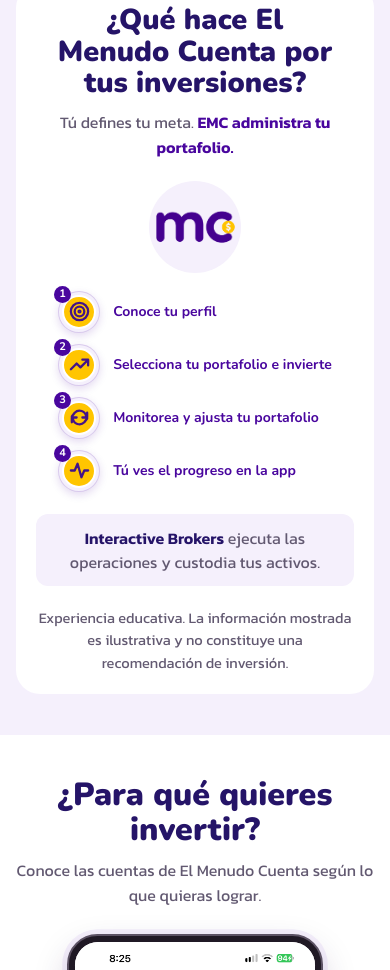
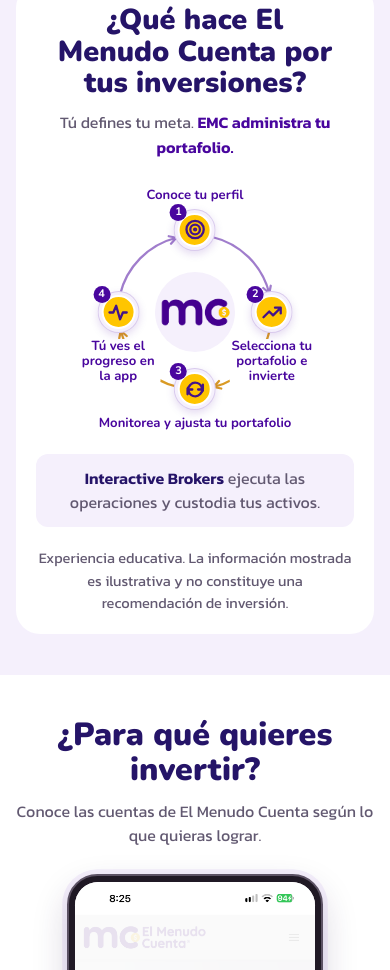
Before and after one commit to xserbia/menudocuenta, a plain HTML site: page index.html in a window 390 px wide. Shown: the part 1460-2430 px from the top of the page. Drawn offline with nearby package versions, Linux system fonts and the light colour scheme.

Commit message:
Mantener el diagrama circular en móviles

```diff
--- a/styles.css
+++ b/styles.css
@@ -367,16 +367,25 @@ h2 { font-size: clamp(2rem, 3.6vw, 3.4rem); }
 .process .emc-symbol svg { width: 30px; height: 30px; fill: none; stroke: currentColor; stroke-width: 2.4; stroke-linecap: round; stroke-linejoin: round; }
 .process .emc-roles { margin: 0; padding: 12px 15px; border-radius: 12px; background: var(--emc-lilac); color: var(--emc-muted); }
 .process .emc-roles strong { color: var(--emc-text); }
-  @media (max-width: 40rem) {
-    .process .emc-diagram { min-height: 0; margin-block: 22px; }
-    .process .emc-ring { position: static; transform: none; width: auto; height: auto; margin-bottom: 18px; }
-    .process .emc-ring svg { display: none; }
-    .process .emc-wordmark { width: 92px; height: 92px; }
-    .process .emc-wordmark img { width: 118px; }
-    .process .emc-steps { display: grid; gap: 11px; width: fit-content; margin-inline: auto; }
-    .process .emc-steps li { position: static; transform: none; width: auto; gap: 13px; flex-direction: row; text-align: left; white-space: normal; }
-    .process .emc-icon { width: 42px; height: 42px; }
-    .process .emc-symbol { width: 34px; height: 34px; }
-    .process .emc-symbol svg { width: 23px; height: 23px; }
-    .process .emc-icon b { width: 17px; height: 17px; font-size: 11px; }
+@media (max-width: 40rem) {
+  .process .emc-diagram { min-height: 17.5rem; margin-block: .7rem .25rem; }
+  .process .emc-ring { top: 8.875rem; width: 11.25rem; height: 11.25rem; }
+  .process .emc-wordmark { width: 5rem; height: 5rem; }
+  .process .emc-wordmark img { width: 6.35rem; }
+  .process .emc-steps li { gap: .36rem; font-size: .82rem; text-align: center; }
+  .process .emc-profile { top: 1.12rem; }
+  .process .emc-invest, .process .emc-follow {
+    top: 7.5625rem; width: 5.3rem;
+    transform: translateX(-50%); flex-direction: column;
   }
+  .process .emc-invest { left: calc(50% + 4.8rem); }
+  .process .emc-follow { left: calc(50% - 4.8rem); right: auto; }
+  .process .emc-invest strong, .process .emc-follow strong {
+    background: var(--emc-surface); border-radius: .25rem;
+  }
+  .process .emc-adjust { top: 12.375rem; bottom: auto; }
+  .process .emc-icon { width: 42px; height: 42px; }
+  .process .emc-symbol { width: 34px; height: 34px; }
+  .process .emc-symbol svg { width: 23px; height: 23px; }
+  .process .emc-icon b { width: 17px; height: 17px; font-size: 11px; }
+}
```
